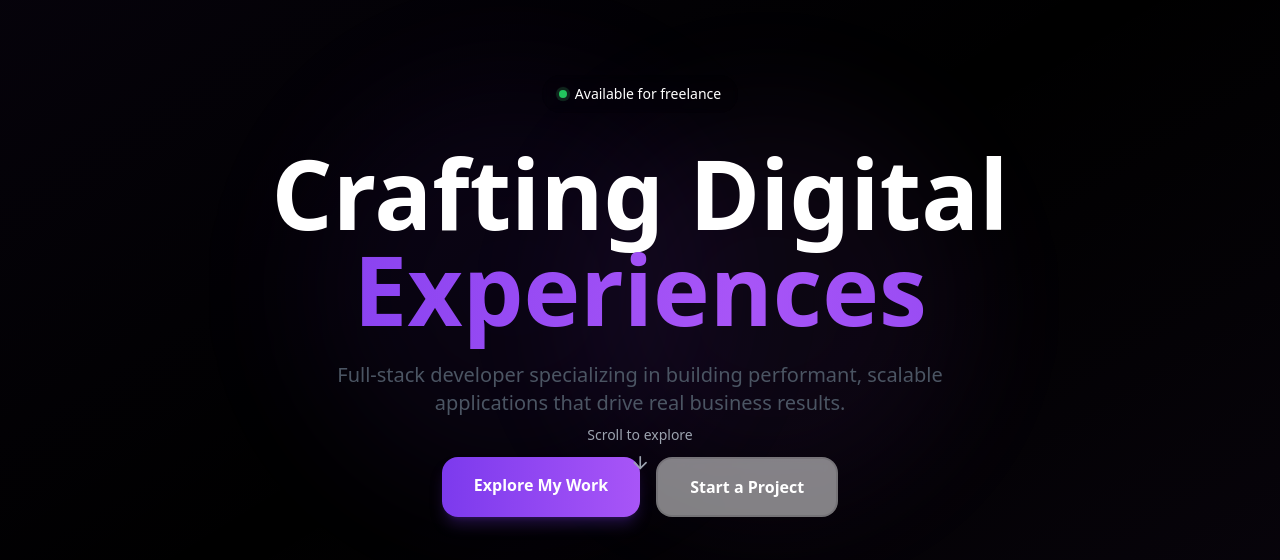
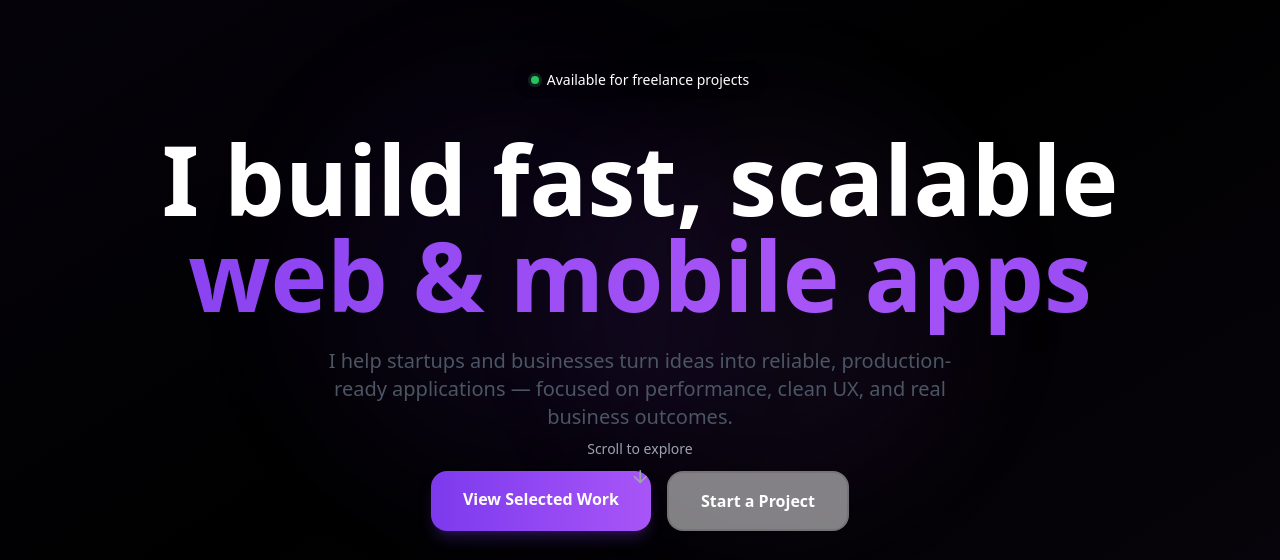
Before and after one commit to bruhlog/Portfolio, a Next.js app: page / in a window 1280 px wide. Shown: the part 184-744 px from the top of the page. Built offline with nearby package versions, Linux system fonts and the light colour scheme; no server answers.

Commit message:
Hero Rewritten

```diff
--- a/components/Hero.tsx
+++ b/components/Hero.tsx
@@ -11,27 +11,13 @@ export default function Hero() {
 
       {/* Animated orbs */}
       <motion.div
-        animate={{
-          scale: [1, 1.2, 1],
-          opacity: [0.3, 0.5, 0.3],
-        }}
-        transition={{
-          duration: 8,
-          repeat: Infinity,
-          ease: "easeInOut",
-        }}
+        animate={{ scale: [1, 1.2, 1], opacity: [0.3, 0.5, 0.3] }}
+        transition={{ duration: 8, repeat: Infinity, ease: "easeInOut" }}
         className="absolute top-1/4 left-1/4 w-96 h-96 bg-primary/20 rounded-full blur-3xl"
       />
       <motion.div
-        animate={{
-          scale: [1.2, 1, 1.2],
-          opacity: [0.2, 0.4, 0.2],
-        }}
-        transition={{
-          duration: 10,
-          repeat: Infinity,
-          ease: "easeInOut",
-        }}
+        animate={{ scale: [1.2, 1, 1.2], opacity: [0.2, 0.4, 0.2] }}
+        transition={{ duration: 10, repeat: Infinity, ease: "easeInOut" }}
         className="absolute bottom-1/4 right-1/4 w-96 h-96 bg-purple-500/20 rounded-full blur-3xl"
       />
 
@@ -52,30 +38,35 @@ export default function Hero() {
             <span className="animate-ping absolute inline-flex h-full w-full rounded-full bg-green-400 opacity-75"></span>
             <span className="relative inline-flex rounded-full h-2 w-2 bg-green-500"></span>
           </span>
-          <span className="text-sm font-medium">Available for freelance</span>
+          <span className="text-sm font-medium">
+            Available for freelance projects
+          </span>
         </motion.div>
 
-        {/* Main heading with gradient */}
+        {/* Main heading */}
         <motion.h1
           initial={{ opacity: 0, y: 20 }}
           animate={{ opacity: 1, y: 0 }}
           transition={{ delay: 0.3, duration: 0.8 }}
           className="text-5xl md:text-7xl lg:text-8xl font-bold mb-6 leading-tight"
         >
-          Crafting Digital
+          I build fast, scalable
           <br />
           <span className="bg-gradient-to-r from-primary via-purple-500 to-primary bg-clip-text text-transparent animate-gradient bg-[length:200%_auto]">
-            Experiences
+            web & mobile apps
           </span>
         </motion.h1>
 
+        {/* Subheading */}
         <motion.p
           initial={{ opacity: 0, y: 20 }}
           animate={{ opacity: 1, y: 0 }}
           transition={{ delay: 0.5, duration: 0.8 }}
           className="text-gray-600 dark:text-gray-400 text-lg md:text-xl mb-10 max-w-2xl mx-auto leading-relaxed"
         >
-          Full-stack developer specializing in building performant, scalable applications that drive real business results.
+          I help startups and businesses turn ideas into reliable,
+          production-ready applications — focused on performance,
+          clean UX, and real business outcomes.
         </motion.p>
 
         {/* CTA Buttons */}
@@ -91,10 +82,8 @@ export default function Hero() {
             whileTap={{ scale: 0.98 }}
             className="group relative px-8 py-4 bg-gradient-to-r from-primary to-purple-500 rounded-2xl font-semibold text-white shadow-lg shadow-primary/25 hover:shadow-xl hover:shadow-primary/40 transition-all overflow-hidden"
           >
-            <span className="relative z-10">Explore My Work</span>
-            <motion.div
-              className="absolute inset-0 bg-gradient-to-r from-purple-500 to-primary opacity-0 group-hover:opacity-100 transition-opacity"
-            />
+            <span className="relative z-10">View Selected Work</span>
+            <motion.div className="absolute inset-0 bg-gradient-to-r from-purple-500 to-primary opacity-0 group-hover:opacity-100 transition-opacity" />
           </motion.a>
 
           <motion.a
```
